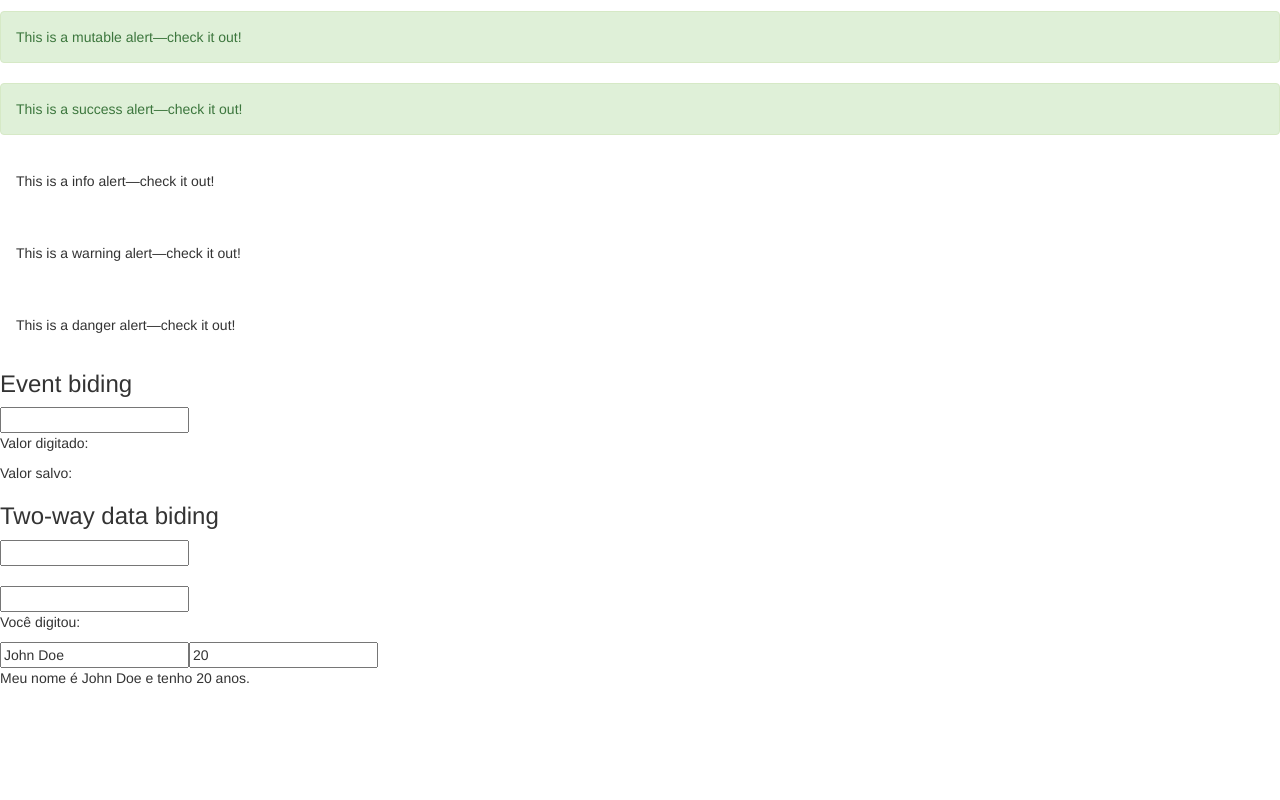
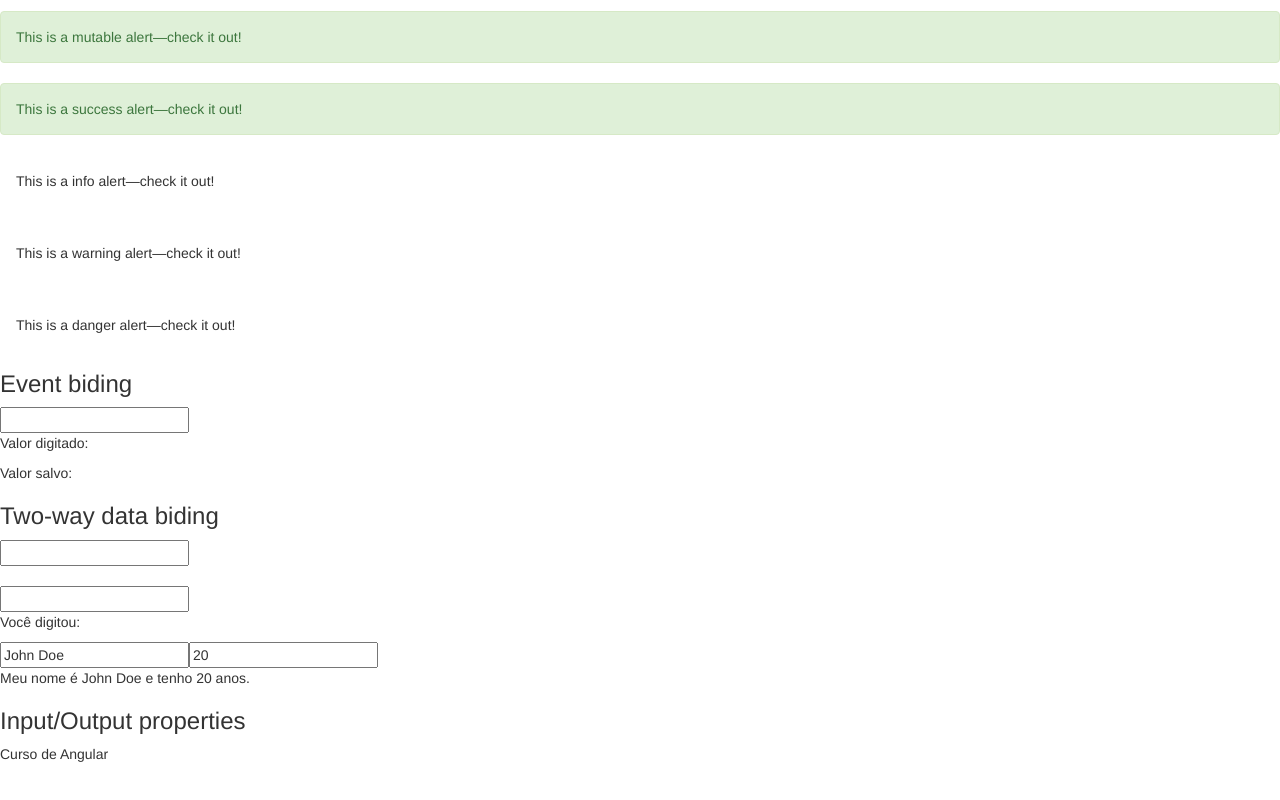
Before and after one commit to cirnediogo/angular4-lab-loiane, an Angular app: page / in a window 1280 px wide. Shown: the part 688-1488 px from the top of the page. Built offline with nearby package versions, Linux system fonts and the light colour scheme.

Commit message:
Aula #13: Reusando Componentes com Input properties

```diff
--- a/src/app/app.module.ts
+++ b/src/app/app.module.ts
@@ -5,11 +5,13 @@ import { NgModule } from '@angular/core';
 import { AppComponent } from './app.component';
 import { CursosModule } from './cursos/cursos.module';
 import { DataBidingComponent } from './data-biding/data-biding.component';
+import { CursoComponent } from './curso/curso.component';
 
 @NgModule({
   declarations: [
     AppComponent,
-    DataBidingComponent
+    DataBidingComponent,
+    CursoComponent
   ],
   imports: [
     BrowserModule,
--- /dev/null
+++ b/src/app/curso/curso.component.html
@@ -0,0 +1,3 @@
+<p>
+  {{ nome }}
+</p>
--- /dev/null
+++ b/src/app/curso/curso.component.ts
@@ -0,0 +1,20 @@
+import { Component, OnInit, Input } from '@angular/core';
+
+@Component({
+  selector: 'app-curso',
+  templateUrl: './curso.component.html',
+  styleUrls: ['./curso.component.css']
+})
+export class CursoComponent implements OnInit {
+
+  // com o @Input(), a propriedade 'nomeCurso'
+  // é exposta no seletor 'app-curso' e vinculada
+  // ao atributo 'nome'
+  @Input('nomeCurso') nome: string = '';
+
+  constructor() { }
+
+  ngOnInit() {
+  }
+
+}
--- a/src/app/data-biding/data-biding.component.html
+++ b/src/app/data-biding/data-biding.component.html
@@ -89,5 +89,12 @@
   </article>
 </section>
 
+<section class="input-output-properties">
+  <article>
+    <h3>Input/Output properties</h3>
+    <app-curso [nomeCurso]="nomeCurso"></app-curso>
+  </article>
+</section>
+
 
 <br/><br/><br/><br/><br/>
--- a/src/app/data-biding/data-biding.component.ts
+++ b/src/app/data-biding/data-biding.component.ts
@@ -14,6 +14,7 @@ export class DataBidingComponent implements OnInit {
     nome: 'John Doe',
     idade: 20
   }
+  nomeCurso: string = "Curso de Angular";
 
   constructor() { }
 
```
Also changed, not shown: src/app/curso/curso.component.css (added), 1 other file (tests, documents, lock files or other folders).
